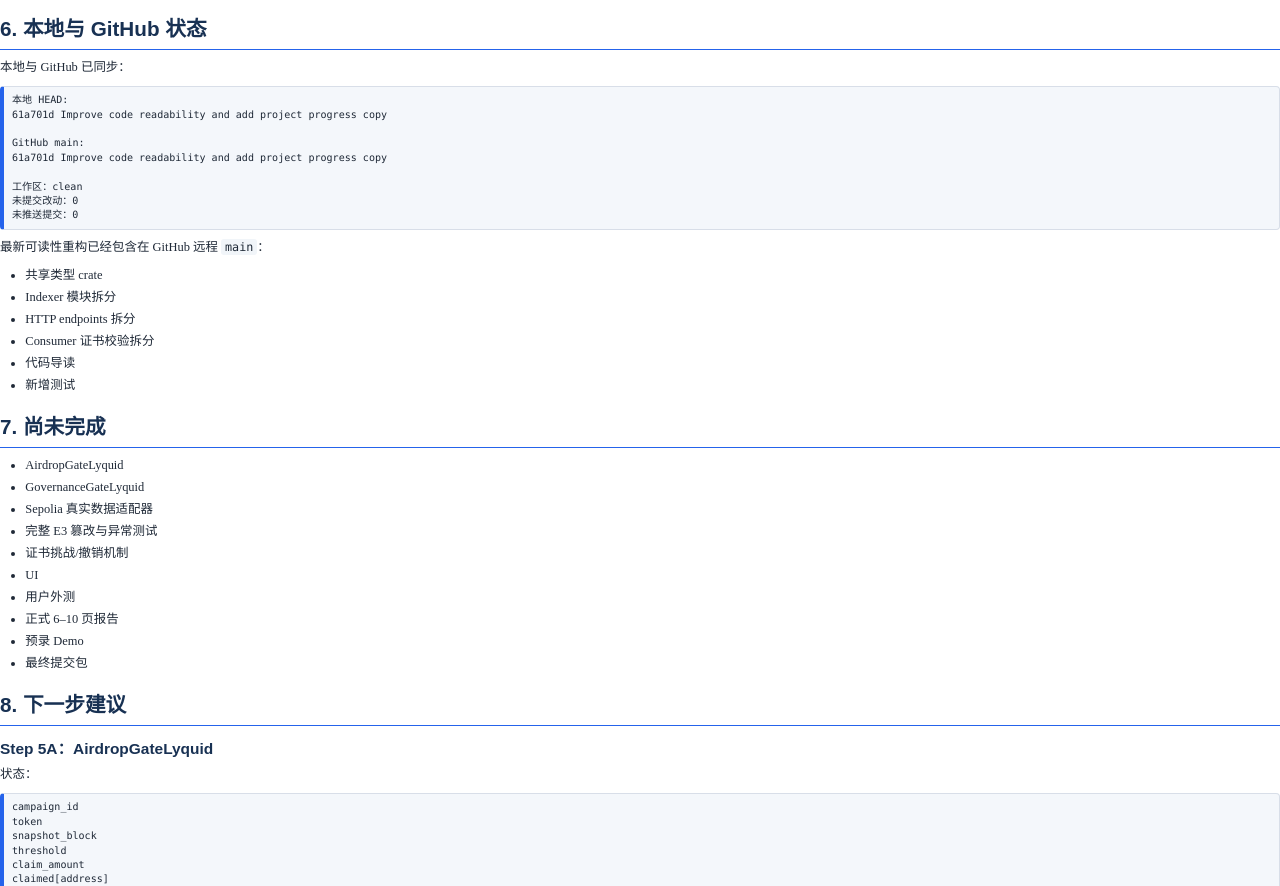
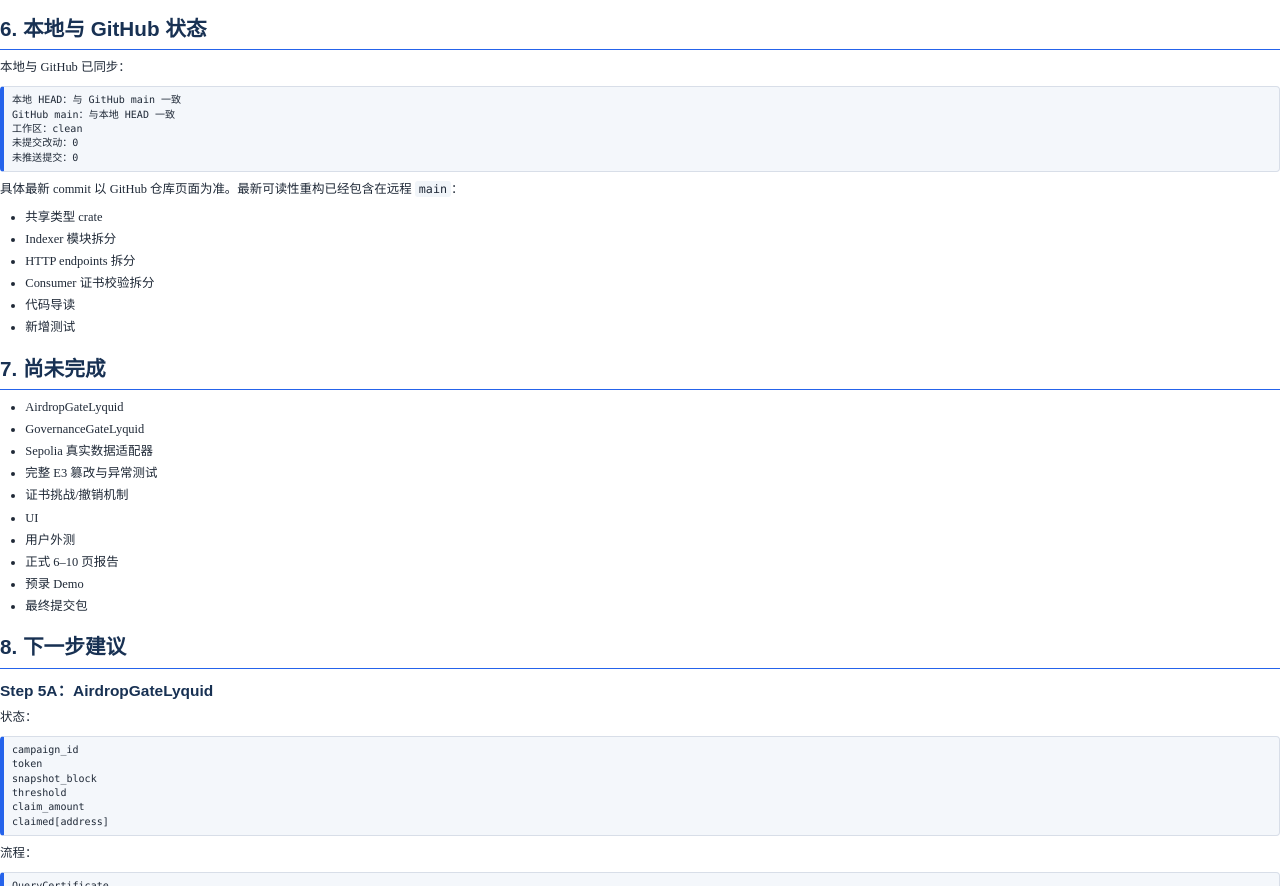
Before and after one commit to jerryluo0517-cyber/holderproof, a plain HTML site: page docs/PROJECT_PROGRESS.html in a window 1280 px wide. Shown: the part 2261-3147 px from the top of the page. Drawn offline with Linux system fonts and the light colour scheme.

Commit message:
Use stable sync status in project progress

```diff
--- a/docs/PROJECT_PROGRESS.html
+++ b/docs/PROJECT_PROGRESS.html
@@ -113,15 +113,11 @@ lyquid-indexer/src/tests.rs        Indexer guest tests
 lyquid-consumer/src/lib.rs         Consumer 证书校验和资格判断
 docs/CODE_WALKTHROUGH.md           代码导读
 scripts/reproduce-step4.sh         一键复现
-scripts/stop-step4.sh              停止复现环境</pre><h2>6. 本地与 GitHub 状态</h2><p>本地与 GitHub 已同步：</p><pre>本地 HEAD:
-61a701d Improve code readability and add project progress copy
-
-GitHub main:
-61a701d Improve code readability and add project progress copy
-
+scripts/stop-step4.sh              停止复现环境</pre><h2>6. 本地与 GitHub 状态</h2><p>本地与 GitHub 已同步：</p><pre>本地 HEAD：与 GitHub main 一致
+GitHub main：与本地 HEAD 一致
 工作区：clean
 未提交改动：0
-未推送提交：0</pre><p>最新可读性重构已经包含在 GitHub 远程 <code>main</code>：</p><ul><li>共享类型 crate</li><li>Indexer 模块拆分</li><li>HTTP endpoints 拆分</li><li>Consumer 证书校验拆分</li><li>代码导读</li><li>新增测试</li></ul><h2>7. 尚未完成</h2><ul><li>AirdropGateLyquid</li><li>GovernanceGateLyquid</li><li>Sepolia 真实数据适配器</li><li>完整 E3 篡改与异常测试</li><li>证书挑战/撤销机制</li><li>UI</li><li>用户外测</li><li>正式 6–10 页报告</li><li>预录 Demo</li><li>最终提交包</li></ul><h2>8. 下一步建议</h2><h3>Step 5A：AirdropGateLyquid</h3><p>状态：</p><pre>campaign_id
+未推送提交：0</pre><p>具体最新 commit 以 GitHub 仓库页面为准。最新可读性重构已经包含在远程 <code>main</code>：</p><ul><li>共享类型 crate</li><li>Indexer 模块拆分</li><li>HTTP endpoints 拆分</li><li>Consumer 证书校验拆分</li><li>代码导读</li><li>新增测试</li></ul><h2>7. 尚未完成</h2><ul><li>AirdropGateLyquid</li><li>GovernanceGateLyquid</li><li>Sepolia 真实数据适配器</li><li>完整 E3 篡改与异常测试</li><li>证书挑战/撤销机制</li><li>UI</li><li>用户外测</li><li>正式 6–10 页报告</li><li>预录 Demo</li><li>最终提交包</li></ul><h2>8. 下一步建议</h2><h3>Step 5A：AirdropGateLyquid</h3><p>状态：</p><pre>campaign_id
 token
 snapshot_block
 threshold
```
Also changed, not shown: docs/PROJECT_PROGRESS.md (+4 -8 lines), 1 other file.
